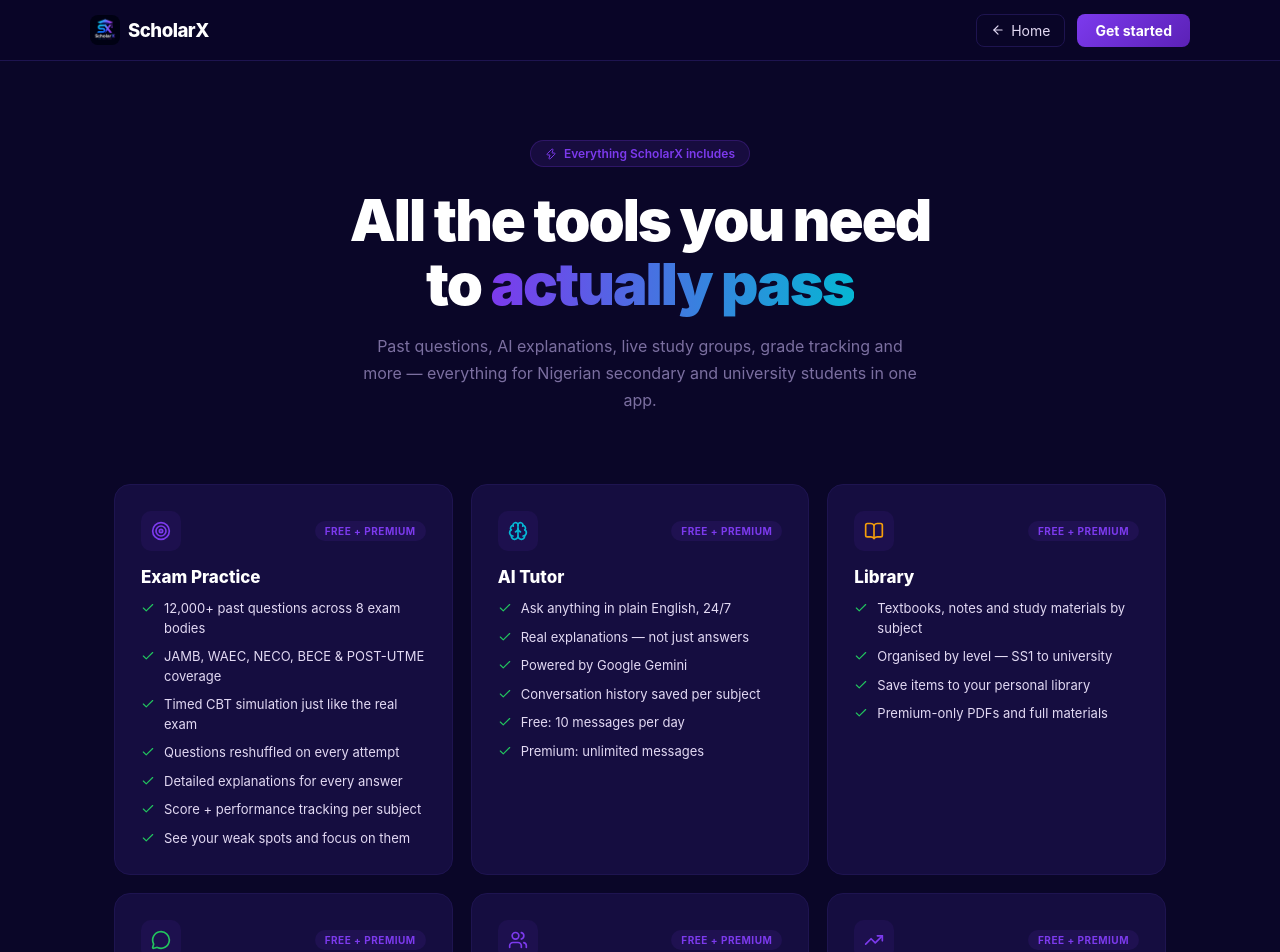
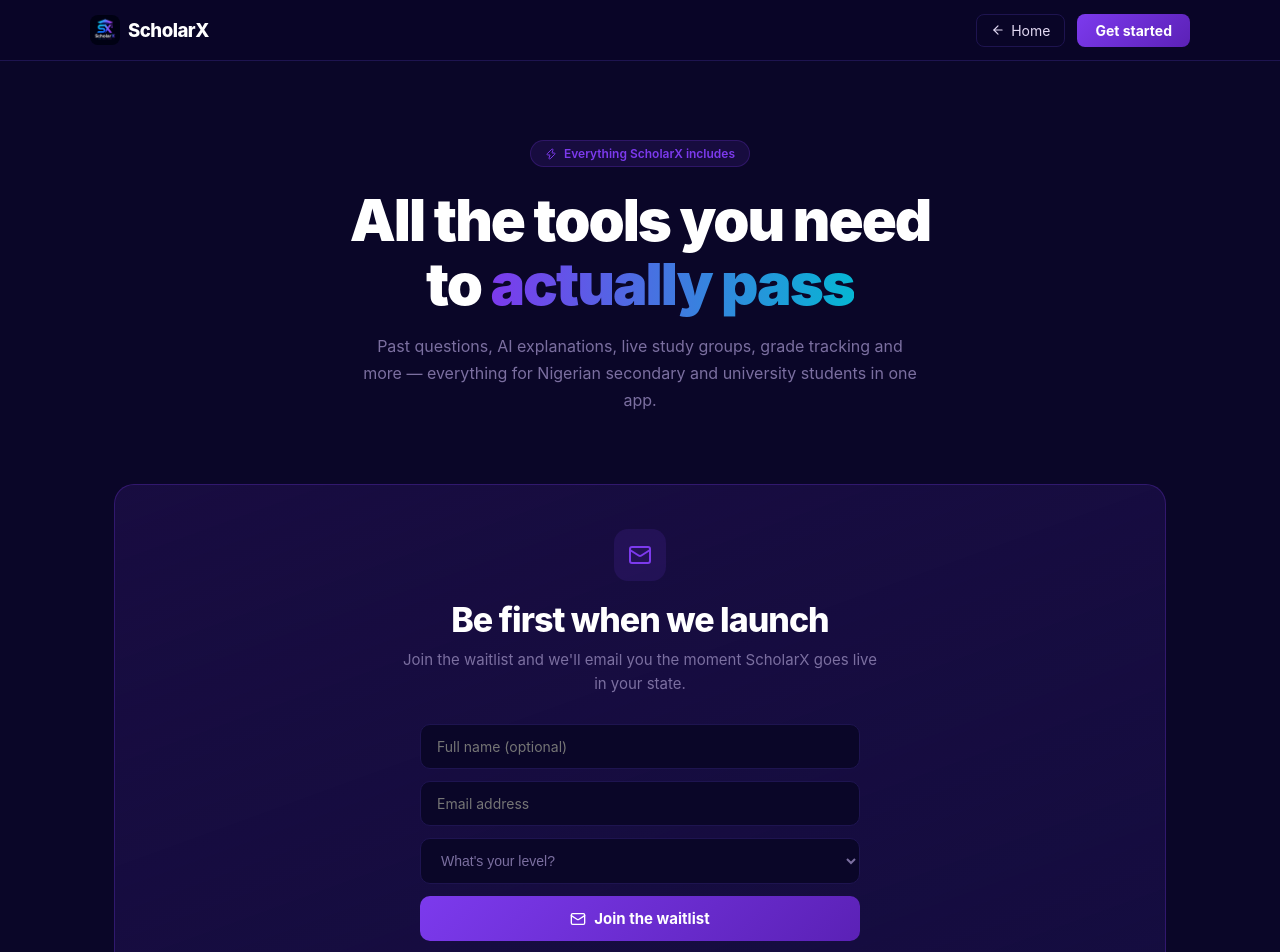
Before and after one commit to koladefatai062-jpg/scholar-x-, a Next.js app: page /features in a window 1280 px wide. Shown: the top 952 px of the page. Built offline with nearby package versions, Linux system fonts and the light colour scheme.

Commit message:
Add public waitlist signup with owner email alerts via Resend

```diff
--- a/app/(landing)/features/page.tsx
+++ b/app/(landing)/features/page.tsx
@@ -1,10 +1,11 @@
 'use client'
 
+import { useState } from 'react'
 import { useRouter } from 'next/navigation'
 import {
   ArrowLeft, ArrowRight, Target, Brain, BookOpen, Users, MessageCircle,
   TrendingUp, Briefcase, Check, Shield, CheckCheck, FileText, Image,
-  Bell, Clock, Crown, Zap, GraduationCap, ClipboardList
+  Bell, Clock, Crown, Zap, GraduationCap, ClipboardList, Mail, Loader2
 } from 'lucide-react'
 import Logo from '@/components/Logo'
 
@@ -131,8 +132,34 @@
 export default function FeaturesPage() {
   const router = useRouter()
 
+  const [wlName, setWlName] = useState('')
+  const [wlEmail, setWlEmail] = useState('')
+  const [wlLevel, setWlLevel] = useState('')
+  const [wlState, setWlState] = useState<'idle' | 'sending' | 'added' | 'exists' | 'error'>('idle')
+  const [wlError, setWlError] = useState('')
+
+  async function submitWaitlist(e: React.FormEvent) {
+    e.preventDefault()
+    setWlState('sending')
+    setWlError('')
+    try {
+      const res = await fetch('/api/waitlist', {
+        method: 'POST',
+        headers: { 'Content-Type': 'application/json' },
+        body: JSON.stringify({ full_name: wlName, email: wlEmail, level: wlLevel }),
+      })
+      const data = await res.json()
+      if (!res.ok) throw new Error(data.error || 'Something went wrong')
+      setWlState(data.status === 'exists' ? 'exists' : 'added')
+    } catch (err) {
+      setWlState('error')
+      setWlError(err instanceof Error ? err.message : 'Something went wrong')
+    }
+  }
+
   return (
     <div style={{ background: C.bg, minHeight: '100vh', fontFamily: "'Inter',-apple-system,sans-serif", color: C.text }}>
+      <style>{`@keyframes wlspin { to { transform: rotate(360deg) } } .wlspin { animation: wlspin .8s linear infinite }`}</style>
 
       {/* NAVBAR */}
       <nav style={{ position: 'fixed', top: 0, left: 0, right: 0, zIndex: 100, background: 'rgba(10,6,40,0.94)', backdropFilter: 'blur(14px)', borderBottom: `1px solid ${C.border}`, padding: '0 24px' }}>
@@ -163,6 +190,67 @@
         <p style={{ fontSize: 16, color: C.muted, maxWidth: 560, margin: '0 auto', lineHeight: 1.7 }}>
           Past questions, AI explanations, live study groups, grade tracking and more — everything for Nigerian secondary and university students in one app.
         </p>
+      </section>
+
+      {/* WAITLIST */}
+      <section style={{ padding: '0 24px 80px', maxWidth: 1100, margin: '0 auto' }}>
+        <div style={{ background: `linear-gradient(160deg,${C.accent}20,${C.card})`, border: `1px solid ${C.accent}44`, borderRadius: 20, padding: '44px 32px', textAlign: 'center' }}>
+          <div style={{ width: 52, height: 52, borderRadius: 14, background: `${C.accent}20`, display: 'flex', alignItems: 'center', justifyContent: 'center', margin: '0 auto 18px' }}>
+            <Mail size={24} color={C.accent} />
+          </div>
+          <h2 style={{ fontSize: 'clamp(22px,3.5vw,34px)', fontWeight: 800, color: C.white, letterSpacing: '-1px', marginBottom: 8 }}>
+            Be first when we launch
+          </h2>
+          <p style={{ color: C.muted, fontSize: 15, maxWidth: 480, margin: '0 auto 28px', lineHeight: 1.6 }}>
+            Join the waitlist and we'll email you the moment ScholarX goes live in your state.
+          </p>
+
+          {wlState === 'added' || wlState === 'exists' ? (
+            <div style={{ background: `${C.green}14`, border: `1px solid ${C.green}3A`, borderRadius: 12, padding: 18, maxWidth: 440, margin: '0 auto' }}>
+              <div style={{ display: 'flex', alignItems: 'center', justifyContent: 'center', gap: 8, color: C.green, fontSize: 15, fontWeight: 700 }}>
+                <Check size={18} /> {wlState === 'added' ? "You're on the list!" : "You're already on the list"}
+              </div>
+              <p style={{ color: C.muted, fontSize: 13, marginTop: 6 }}>We'll email you when we launch.</p>
+            </div>
+          ) : (
+            <form onSubmit={submitWaitlist} style={{ display: 'flex', flexDirection: 'column', gap: 12, maxWidth: 440, margin: '0 auto' }}>
+              <input
+                type="text"
+                placeholder="Full name (optional)"
+                value={wlName}
+                onChange={e => setWlName(e.target.value)}
+                style={{ padding: '13px 16px', borderRadius: 10, border: `1px solid ${C.border}`, background: C.bg, color: C.white, fontSize: 14, outline: 'none' }}
+              />
+              <input
+                type="email"
+                required
+                placeholder="Email address"
+                value={wlEmail}
+                onChange={e => setWlEmail(e.target.value)}
+                style={{ padding: '13px 16px', borderRadius: 10, border: `1px solid ${C.border}`, background: C.bg, color: C.white, fontSize: 14, outline: 'none' }}
+              />
+              <select
+                value={wlLevel}
+                onChange={e => setWlLevel(e.target.value)}
+                style={{ padding: '13px 16px', borderRadius: 10, border: `1px solid ${C.border}`, background: C.bg, color: wlLevel ? C.white : C.muted, fontSize: 14, outline: 'none' }}
+              >
+                <option value="" disabled>What's your level?</option>
+                <option value="ss1">SS1</option>
+                <option value="ss2">SS2</option>
+                <option value="ss3">SS3 / JAMB candidate</option>
+                <option value="100l">University 100–200L</option>
+                <option value="300l">University 300L+</option>
+                <option value="other">Other</option>
+              </select>
+              {wlState === 'error' && (
+                <p style={{ color: '#F87171', fontSize: 13, margin: 0 }}>{wlError}</p>
+              )}
+              <button type="submit" disabled={wlState === 'sending'} style={{ padding: '13px', borderRadius: 10, border: 'none', background: `linear-gradient(135deg,${C.accent},#5B21B6)`, color: '#fff', fontSize: 15, fontWeight: 700, cursor: 'pointer', display: 'flex', alignItems: 'center', justifyContent: 'center', gap: 8, opacity: wlState === 'sending' ? 0.6 : 1 }}>
+                {wlState === 'sending' ? (<><Loader2 size={16} className="wlspin" /> Joining…</>) : (<><Mail size={16} /> Join the waitlist</>)}
+              </button>
+            </form>
+          )}
+        </div>
       </section>
 
       {/* CATEGORY GRID */}
--- /dev/null
+++ b/app/api/waitlist/route.ts
@@ -0,0 +1,53 @@
+import { NextRequest, NextResponse } from 'next/server'
+import { createAdminClient } from '@/lib/supabase-server'
+import { Resend } from 'resend'
+
+// POST — add a public waitlist signup and email the owner when a new user joins
+export async function POST(request: NextRequest) {
+  const { full_name, email, level } = await request.json().catch(() => ({}))
+  if (!email || !/^[^@\s]+@[^@\s]+\.[^@\s]+$/.test(email)) {
+    return NextResponse.json({ error: 'A valid email is required' }, { status: 400 })
+  }
+
+  const supabase = createAdminClient()
+  const { data: row, error } = await supabase
+    .from('waitlist')
+    .upsert(
+      { email: String(email).toLowerCase().trim(), full_name: full_name || null, level: level || null },
+      { onConflict: 'email', ignoreDuplicates: true }
+    )
+    .select('id')
+    .single()
+
+  if (error) return NextResponse.json({ error: error.message }, { status: 500 })
+
+  if (!row) {
+    return NextResponse.json({ ok: true, status: 'exists', message: "You're already on the waitlist." })
+  }
+
+  const resendKey = process.env.RESEND_API_KEY
+  const ownerEmail = process.env.WAITLIST_EMAIL
+  if (resendKey && ownerEmail) {
+    try {
+      const resend = new Resend(resendKey)
+      await resend.emails.send({
+        from: process.env.WAITLIST_FROM || 'ScholarX <onboarding@resend.dev>',
+        to: ownerEmail,
+        subject: 'New waitlist signup 🎉',
+        html: `<div style="font-family:Inter,Arial,sans-serif;background:#0A0628;color:#E2D9F3;padding:28px;border-radius:12px">
+          <h2 style="margin:0 0 16px;color:#fff">New waitlist signup</h2>
+          <table style="border-collapse:collapse;width:100%;max-width:420px">
+            <tr><td style="padding:8px 0;color:#7B6FA0">Name</td><td style="padding:8px 0;font-weight:600">${full_name || '—'}</td></tr>
+            <tr><td style="padding:8px 0;color:#7B6FA0">Email</td><td style="padding:8px 0;font-weight:600">${email}</td></tr>
+            <tr><td style="padding:8px 0;color:#7B6FA0">Level</td><td style="padding:8px 0;font-weight:600">${level || '—'}</td></tr>
+          </table>
+          <p style="color:#7B6FA0;font-size:13px;margin-top:16px">View the full list in your Supabase dashboard → Table editor → waitlist.</p>
+        </div>`,
+      })
+    } catch (e) {
+      console.error('Waitlist email failed:', e)
+    }
+  }
+
+  return NextResponse.json({ ok: true, status: 'added', message: 'You are on the list! We will email you when we launch.' })
+}
--- a/package.json
+++ b/package.json
@@ -27,7 +27,8 @@
     "next": "14.2.35",
     "node-html-parser": "^9.0.0",
     "react": "^18",
-    "react-dom": "^18"
+    "react-dom": "^18",
+    "resend": "^6.18.1"
   },
   "devDependencies": {
     "@types/node": "^20",
```
Also changed, not shown: 2 other files (tests, documents, lock files or other folders).
